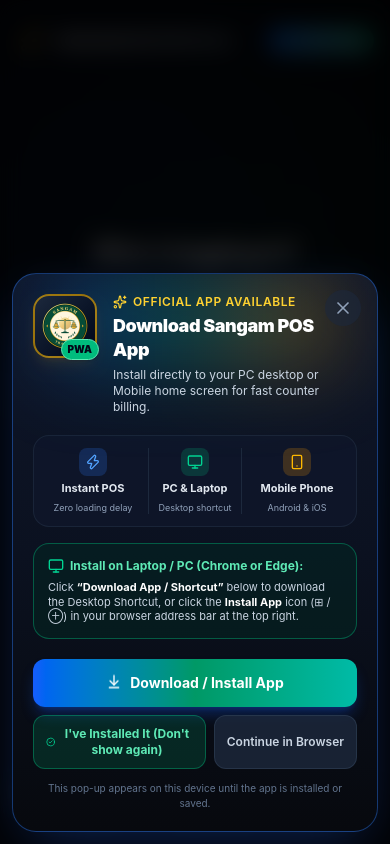
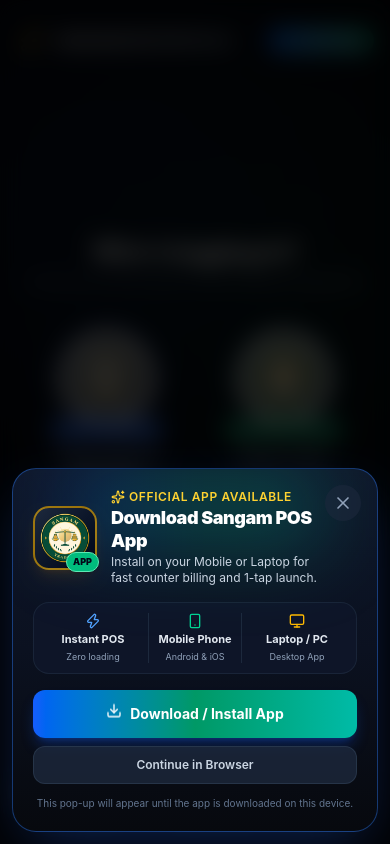
Before and after one commit to duocore0101/SangamTraders, a Next.js app: page / in a window 390 px wide. Built offline with nearby package versions, Linux system fonts and the light colour scheme.

Commit message:
fix(pwa): unified PWA download for mobile and laptop, early prompt capture, and clean manifest

```diff
--- a/src/app/manifest.ts
+++ b/src/app/manifest.ts
@@ -6,6 +6,7 @@ export default function manifest(): MetadataRoute.Manifest {
     short_name: 'Sangam POS',
     description: 'Fast GST Billing, Stock & Ledger Management for Sangam Sales & Automobiles and Sangam Traders',
     start_url: '/',
+    scope: '/',
     id: '/',
     display: 'standalone',
     orientation: 'any',
@@ -16,26 +17,31 @@ export default function manifest(): MetadataRoute.Manifest {
         src: '/icons/icon-96x96.png',
         sizes: '96x96',
         type: 'image/png',
+        purpose: 'any',
       },
       {
         src: '/icons/icon-192x192.png',
         sizes: '192x192',
         type: 'image/png',
+        purpose: 'any',
       },
       {
         src: '/icons/icon-256x256.png',
         sizes: '256x256',
         type: 'image/png',
+        purpose: 'any',
       },
       {
         src: '/icons/icon-384x384.png',
         sizes: '384x384',
         type: 'image/png',
+        purpose: 'any',
       },
       {
         src: '/icons/icon-512x512.png',
         sizes: '512x512',
         type: 'image/png',
+        purpose: 'any',
       },
       {
         src: '/icons/icon-maskable-192x192.png',
--- a/src/components/pwa/PwaInstallPrompt.tsx
+++ b/src/components/pwa/PwaInstallPrompt.tsx
@@ -10,11 +10,8 @@ import {
   X,
   Zap,
   CheckCircle2,
-  Share2,
-  PlusSquare,
-  ArrowDownToLine,
-  ExternalLink,
-  Laptop
+  Info,
+  RefreshCw
 } from 'lucide-react';
 import { toast } from 'sonner';
 
@@ -26,210 +23,148 @@ interface BeforeInstallPromptEvent extends Event {
 export default function PwaInstallPrompt() {
   const [deferredPrompt, setDeferredPrompt] = useState<BeforeInstallPromptEvent | null>(null);
   const [showPrompt, setShowPrompt] = useState(false);
-  const [isIOS, setIsIOS] = useState(false);
-  const [isMacSafari, setIsMacSafari] = useState(false);
-  const [isWindows, setIsWindows] = useState(false);
-  const [isMac, setIsMac] = useState(false);
   const [isStandalone, setIsStandalone] = useState(false);
   const [isInstalling, setIsInstalling] = useState(false);
-  const [downloadedShortcut, setDownloadedShortcut] = useState(false);
+  const [showManualHint, setShowManualHint] = useState(false);
 
   useEffect(() => {
-    // 1. Register Service Worker
-    if (typeof window !== 'undefined' && 'serviceWorker' in navigator) {
-      window.addEventListener('load', () => {
-        navigator.serviceWorker
-          .register('/sw.js')
-          .then((reg) => {
-            console.log('[PWA] Service Worker registered:', reg.scope);
-          })
-          .catch((err) => {
-            console.warn('[PWA] Service Worker registration failed:', err);
-          });
-      });
-    }
-
-    // 2. Check if already installed / running in standalone mode
-    const checkStandalone = () => {
-      const isStandaloneMode =
+    // 1. Check if already running in standalone app mode
+    const checkIsStandalone = () => {
+      const isRunningStandalone =
         window.matchMedia('(display-mode: standalone)').matches ||
         (window.navigator as unknown as { standalone?: boolean }).standalone === true ||
         document.referrer.includes('android-app://');
 
-      const storedInstalled = localStorage.getItem('sangam_pwa_installed') === 'true';
-
-      setIsStandalone(isStandaloneMode || storedInstalled);
-
-      // If already installed or running as installed app, do NOT show popup
-      if (isStandaloneMode || storedInstalled) {
+      if (isRunningStandalone) {
+        setIsStandalone(true);
         setShowPrompt(false);
         return true;
       }
       return false;
     };
 
-    if (checkStandalone()) {
+    if (checkIsStandalone()) {
       return;
     }
 
-    // 3. Platform & Browser detection
-    const userAgent = window.navigator.userAgent.toLowerCase();
-    const isAppleMobile = /iphone|ipad|ipod/.test(userAgent) && !(window as unknown as { MSStream?: boolean }).MSStream;
-    const isAppleMac = /macintosh|mac os x/.test(userAgent);
-    const isSafariBrowser = /safari/.test(userAgent) && !/chrome|crios|crmo|edg|android/.test(userAgent);
-    const isWin = /win|windows/.test(userAgent);
+    // 2. Check early captured prompt from window.__pwaDeferredPrompt
+    const win = window as unknown as {
+      __pwaDeferredPrompt?: BeforeInstallPromptEvent | null;
+    };
 
-    setIsIOS(isAppleMobile);
-    setIsMac(isAppleMac);
-    setIsMacSafari(isAppleMac && isSafariBrowser);
-    setIsWindows(isWin);
+    if (win.__pwaDeferredPrompt) {
+      setDeferredPrompt(win.__pwaDeferredPrompt);
+    }
 
-    // 4. Capture 'beforeinstallprompt' for Chromium browsers (Desktop Chrome/Edge & Android Chrome)
-    const handleBeforeInstallPrompt = (e: Event) => {
+    // 3. Listen to beforeinstallprompt event and custom ready event
+    const handlePromptReady = (e?: Event) => {
+      if (e && 'prompt' in e) {
         e.preventDefault();
         const promptEvent = e as BeforeInstallPromptEvent;
         setDeferredPrompt(promptEvent);
-      // Show prompt immediately when ready if not dismissed in this single tab session
-      const dismissedThisSession = sessionStorage.getItem('sangam_pwa_dismissed_session') === 'true';
-      if (!dismissedThisSession) {
+        win.__pwaDeferredPrompt = promptEvent;
+      } else if (win.__pwaDeferredPrompt) {
+        setDeferredPrompt(win.__pwaDeferredPrompt);
+      }
+
+      const dismissedThisSession = sessionStorage.getItem('sangam_pwa_dismissed') === 'true';
+      if (!dismissedThisSession && !checkIsStandalone()) {
         setShowPrompt(true);
       }
     };
 
-    // 5. Capture 'appinstalled' event when user completes installation
+    window.addEventListener('beforeinstallprompt', handlePromptReady);
+    window.addEventListener('pwa-prompt-ready', handlePromptReady);
+
+    // 4. Listen to appinstalled event
     const handleAppInstalled = () => {
-      console.log('[PWA] App successfully installed on device/PC');
+      console.log('[PWA] App successfully downloaded and installed!');
       localStorage.setItem('sangam_pwa_installed', 'true');
       setIsStandalone(true);
       setShowPrompt(false);
       setDeferredPrompt(null);
+      win.__pwaDeferredPrompt = null;
       toast.success('Sangam POS app installed successfully!');
     };
 
-    window.addEventListener('beforeinstallprompt', handleBeforeInstallPrompt);
     window.addEventListener('appinstalled', handleAppInstalled);
+    window.addEventListener('pwa-app-installed', handleAppInstalled);
 
+    // 5. Allow manual trigger from header button
     const handleManualOpen = () => {
       setShowPrompt(true);
     };
     window.addEventListener('open-pwa-install', handleManualOpen);
 
-    // Listen to display-mode media query change (e.g. if opened inside PWA later)
+    // 6. Standalone display-mode change listener
     const mediaQueryList = window.matchMedia('(display-mode: standalone)');
-    const handleDisplayModeChange = (e: MediaQueryListEvent) => {
+    const handleDisplayChange = (e: MediaQueryListEvent) => {
       if (e.matches) {
-        localStorage.setItem('sangam_pwa_installed', 'true');
         setIsStandalone(true);
         setShowPrompt(false);
       }
     };
-    mediaQueryList.addEventListener('change', handleDisplayModeChange);
+    mediaQueryList.addEventListener('change', handleDisplayChange);
 
-    // Show prompt after brief delay unless dismissed in this session
+    // Show popup after 800ms unless dismissed in this tab session or already in standalone
     const timer = setTimeout(() => {
-      const dismissedThisSession = sessionStorage.getItem('sangam_pwa_dismissed_session') === 'true';
-      if (!checkStandalone() && !dismissedThisSession) {
+      const dismissedThisSession = sessionStorage.getItem('sangam_pwa_dismissed') === 'true';
+      if (!checkIsStandalone() && !dismissedThisSession) {
         setShowPrompt(true);
       }
-    }, 1000);
+    }, 800);
 
     return () => {
-      window.removeEventListener('beforeinstallprompt', handleBeforeInstallPrompt);
+      window.removeEventListener('beforeinstallprompt', handlePromptReady);
+      window.removeEventListener('pwa-prompt-ready', handlePromptReady);
       window.removeEventListener('appinstalled', handleAppInstalled);
+      window.removeEventListener('pwa-app-installed', handleAppInstalled);
       window.removeEventListener('open-pwa-install', handleManualOpen);
-      mediaQueryList.removeEventListener('change', handleDisplayModeChange);
+      mediaQueryList.removeEventListener('change', handleDisplayChange);
       clearTimeout(timer);
     };
   }, []);
 
-  // Trigger downloading a native desktop app shortcut (.webloc for Mac, .url for Windows)
-  const triggerDesktopFileDownload = () => {
-    const origin = window.location.origin;
+  // Primary action: Download / Install App
+  const handleInstallClick = async () => {
+    const win = window as unknown as {
+      __pwaDeferredPrompt?: BeforeInstallPromptEvent | null;
+    };
+    const activePrompt = deferredPrompt || win.__pwaDeferredPrompt;
 
-    if (isMac || isMacSafari) {
-      // macOS Web Bookmark file (.webloc)
-      const xml = `<?xml version="1.0" encoding="UTF-8"?>
-<!DOCTYPE plist PUBLIC "-//Apple//DTD PLIST 1.0//EN" "http://www.apple.com/DTDs/PropertyList-1.0.dtd">
-<plist version="1.0">
-<dict>
-    <key>URL</key>
-    <string>${origin}</string>
-</dict>
-</plist>`;
-      const blob = new Blob([xml], { type: 'application/octet-stream' });
-      const url = URL.createObjectURL(blob);
-      const link = document.createElement('a');
-      link.href = url;
-      link.download = 'Sangam-POS.webloc';
-      document.body.appendChild(link);
-      link.click();
-      document.body.removeChild(link);
-      URL.revokeObjectURL(url);
-      setDownloadedShortcut(true);
-      toast.success('Downloaded Mac Desktop Shortcut (Sangam-POS.webloc)! Double click it on your Mac to launch.');
+    if (activePrompt) {
+      try {
+        setIsInstalling(true);
+        await activePrompt.prompt();
+        const choice = await activePrompt.userChoice;
+        if (choice.outcome === 'accepted') {
+          console.log('[PWA] User accepted install prompt');
+          localStorage.setItem('sangam_pwa_installed', 'true');
+          setShowPrompt(false);
+          setDeferredPrompt(null);
+          win.__pwaDeferredPrompt = null;
+          toast.success('Installing Sangam POS app...');
         } else {
-      // Windows Internet Shortcut file (.url)
-      const ini = `[InternetShortcut]\r\nURL=${origin}\r\nIconIndex=0\r\n`;
-      const blob = new Blob([ini], { type: 'text/plain' });
-      const url = URL.createObjectURL(blob);
-      const link = document.createElement('a');
-      link.href = url;
-      link.download = 'Sangam-POS.url';
-      document.body.appendChild(link);
-      link.click();
-      document.body.removeChild(link);
-      URL.revokeObjectURL(url);
-      setDownloadedShortcut(true);
-      toast.success('Downloaded Windows Desktop Shortcut (Sangam-POS.url)! Move it to your desktop to launch.');
+          console.log('[PWA] User dismissed install prompt');
+        }
+      } catch (err) {
+        console.error('[PWA] Install error:', err);
+        setShowManualHint(true);
+      } finally {
+        setIsInstalling(false);
+      }
+    } else {
+      // If prompt is not directly callable (e.g. browser requires menu or still registering)
+      setShowManualHint(true);
     }
   };
 
-  const handleInstallClick = async () => {
-    if (deferredPrompt) {
-      // Native browser install prompt supported (Chrome, Edge, Android)
-      try {
-        setIsInstalling(true);
-        await deferredPrompt.prompt();
-        const choice = await deferredPrompt.userChoice;
-        if (choice.outcome === 'accepted') {
-          console.log('[PWA] User accepted the install prompt');
-          localStorage.setItem('sangam_pwa_installed', 'true');
-          setShowPrompt(false);
-          setDeferredPrompt(null);
-          toast.success('Installing Sangam POS app...');
-        } else {
-          console.log('[PWA] User dismissed the install prompt');
-        }
-      } catch (err) {
-        console.error('[PWA] Install prompt error:', err);
-      } finally {
-        setIsInstalling(false);
-      }
-    } else if (isMacSafari) {
-      // Mac Safari: Trigger instant desktop shortcut file download
-      triggerDesktopFileDownload();
-    } else if (isIOS) {
-      // iOS Safari guide
-      toast.info('Tap the Share icon at the bottom of Safari, then choose "Add to Home Screen".');
-    } else {
-      // Desktop without deferredPrompt yet: download desktop file shortcut
-      triggerDesktopFileDownload();
-    }
-  };
-
-  const handleMarkInstalled = () => {
-    localStorage.setItem('sangam_pwa_installed', 'true');
-    setIsStandalone(true);
-    setShowPrompt(false);
-    toast.success('Saved! This popup will no longer appear on this device.');
-  };
-
   const handleDismissForSession = () => {
-    sessionStorage.setItem('sangam_pwa_dismissed_session', 'true');
+    sessionStorage.setItem('sangam_pwa_dismissed', 'true');
     setShowPrompt(false);
   };
 
-  // If already running standalone or installed, never render
+  // If already running standalone or hidden, do not render
   if (isStandalone || !showPrompt) {
     return null;
   }
@@ -237,167 +172,112 @@ export default function PwaInstallPrompt() {
   return (
     <div className="fixed inset-0 z-50 flex items-end sm:items-center justify-center p-3 sm:p-4 bg-black/80 backdrop-blur-md animate-in fade-in duration-300">
       <div
-        className="relative w-full max-w-lg bg-gradient-to-b from-[#0f172a] via-[#0b1120] to-[#07090e] border border-blue-500/40 rounded-3xl p-5 sm:p-7 shadow-[0_20px_60px_-15px_rgba(37,99,235,0.35)] text-white overflow-hidden"
+        className="relative w-full max-w-md bg-gradient-to-b from-[#0f172a] via-[#0b1120] to-[#07090e] border border-blue-500/40 rounded-3xl p-5 sm:p-6 shadow-[0_20px_60px_-15px_rgba(37,99,235,0.35)] text-white overflow-hidden"
         role="dialog"
         aria-modal="true"
       >
         {/* Ambient Top Glow */}
-        <div className="absolute top-0 left-1/2 -translate-x-1/2 w-72 h-24 bg-gradient-to-r from-blue-600/30 via-emerald-500/30 to-amber-500/30 blur-2xl pointer-events-none" />
+        <div className="absolute top-0 left-1/2 -translate-x-1/2 w-64 h-20 bg-gradient-to-r from-blue-600/30 via-emerald-500/30 to-teal-500/30 blur-2xl pointer-events-none" />
 
         {/* Close button for current session */}
         <button
           onClick={handleDismissForSession}
           className="absolute top-4 right-4 p-2 text-slate-400 hover:text-white rounded-full bg-slate-800/60 hover:bg-slate-700/80 transition-colors z-20 cursor-pointer"
-          title="Continue in browser (remind next time)"
+          title="Close (will show again next time until downloaded)"
         >
           <X className="w-5 h-5" />
         </button>
 
-        {/* Header with App Logo and Badges */}
-        <div className="flex items-start gap-4 z-10 relative">
-          <div className="relative w-16 h-16 sm:w-20 sm:h-20 rounded-2xl bg-gradient-to-br from-slate-800 to-slate-950 p-1.5 border-2 border-amber-400/60 shadow-lg shadow-amber-500/10 shrink-0 flex items-center justify-center">
+        {/* App Logo & Title */}
+        <div className="flex items-center gap-3.5 z-10 relative">
+          <div className="relative w-16 h-16 rounded-2xl bg-gradient-to-br from-slate-800 to-slate-950 p-1 border-2 border-amber-400/60 shadow-lg shadow-amber-500/10 shrink-0 flex items-center justify-center">
             <Image
               src="/icons/icon-192x192.png"
               alt="Sangam App Logo"
-              width={80}
-              height={80}
+              width={72}
+              height={72}
               className="w-full h-full object-contain rounded-xl"
+              priority
             />
-            <div className="absolute -bottom-1 -right-1 bg-emerald-500 text-[10px] text-slate-950 font-black px-1.5 py-0.5 rounded-full border border-emerald-300 shadow">
-              PWA
+            <div className="absolute -bottom-1 -right-1 bg-emerald-500 text-[9px] text-slate-950 font-black px-1.5 py-0.5 rounded-full border border-emerald-300 shadow">
+              APP
             </div>
           </div>
 
-          <div className="space-y-1 pr-6">
-            <div className="flex items-center gap-1.5 text-amber-300 text-xs font-semibold uppercase tracking-wider">
+          <div className="space-y-0.5 pr-6">
+            <div className="flex items-center gap-1 text-amber-300 text-xs font-semibold uppercase tracking-wider">
               <Sparkles className="w-3.5 h-3.5" />
               <span>Official App Available</span>
             </div>
-            <h3 className="text-lg sm:text-xl font-black text-white tracking-tight leading-snug">
+            <h3 className="text-lg font-black text-white tracking-tight leading-tight">
               Download Sangam POS App
             </h3>
-            <p className="text-xs sm:text-sm text-slate-300">
-              Install directly to your PC desktop or Mobile home screen for fast counter billing.
+            <p className="text-xs text-slate-300">
+              Install on your Mobile or Laptop for fast counter billing and 1-tap launch.
             </p>
           </div>
         </div>
 
-        {/* Feature Highlights Grid */}
-        <div className="mt-5 grid grid-cols-3 gap-2 py-3 px-3 rounded-2xl bg-slate-900/80 border border-slate-800/80 text-center">
-          <div className="flex flex-col items-center gap-1">
-            <div className="w-7 h-7 rounded-lg bg-blue-500/20 text-blue-400 flex items-center justify-center">
-              <Zap className="w-4 h-4" />
-            </div>
+        {/* Features Row */}
+        <div className="mt-4 grid grid-cols-3 gap-2 py-2.5 px-3 rounded-2xl bg-slate-900/80 border border-slate-800/80 text-center">
+          <div className="flex flex-col items-center gap-0.5">
+            <Zap className="w-4 h-4 text-blue-400" />
             <span className="text-[11px] font-bold text-slate-200">Instant POS</span>
-            <span className="text-[9px] text-slate-400">Zero loading delay</span>
+            <span className="text-[9px] text-slate-400">Zero loading</span>
           </div>
 
-          <div className="flex flex-col items-center gap-1 border-x border-slate-800">
-            <div className="w-7 h-7 rounded-lg bg-emerald-500/20 text-emerald-400 flex items-center justify-center">
-              <Monitor className="w-4 h-4" />
-            </div>
-            <span className="text-[11px] font-bold text-slate-200">PC & Laptop</span>
-            <span className="text-[9px] text-slate-400">Desktop shortcut</span>
-          </div>
-
-          <div className="flex flex-col items-center gap-1">
-            <div className="w-7 h-7 rounded-lg bg-amber-500/20 text-amber-400 flex items-center justify-center">
-              <Smartphone className="w-4 h-4" />
-            </div>
+          <div className="flex flex-col items-center gap-0.5 border-x border-slate-800">
+            <Smartphone className="w-4 h-4 text-emerald-400" />
             <span className="text-[11px] font-bold text-slate-200">Mobile Phone</span>
             <span className="text-[9px] text-slate-400">Android & iOS</span>
           </div>
+
+          <div className="flex flex-col items-center gap-0.5">
+            <Monitor className="w-4 h-4 text-amber-400" />
+            <span className="text-[11px] font-bold text-slate-200">Laptop / PC</span>
+            <span className="text-[9px] text-slate-400">Desktop App</span>
+          </div>
         </div>
 
-        {/* Mac Safari Specific Instructions */}
-        {isMacSafari && (
-          <div className="mt-4 p-3.5 rounded-2xl bg-blue-950/40 border border-blue-500/40 text-xs text-slate-200 space-y-2 animate-in fade-in duration-200">
+        {/* Browser installation hint if prompt is triggered manually */}
+        {showManualHint && (
+          <div className="mt-3.5 p-3 rounded-xl bg-blue-950/40 border border-blue-500/40 text-xs text-slate-200 space-y-1.5 animate-in fade-in duration-200">
             <div className="font-bold text-blue-300 flex items-center gap-1.5">
-              <Laptop className="w-4 h-4 text-blue-400" />
-              How to Install as App on Mac Safari:
+              <Info className="w-4 h-4 text-blue-400 shrink-0" />
+              <span>How to Install on this browser:</span>
             </div>
-            <ol className="list-decimal list-inside space-y-1 text-slate-300 text-[11px]">
-              <li>In Safari top menu: Click <strong className="text-white">File</strong> $\rightarrow$ <strong className="text-white">&ldquo;Add to Dock...&rdquo;</strong></li>
-              <li>Or click the <strong className="text-white">Share</strong> button <Share2 className="w-3 h-3 inline text-blue-400" /> in Safari toolbar $\rightarrow$ <strong className="text-white">&ldquo;Add to Dock&rdquo;</strong></li>
-              <li>Click <strong className="text-white">&ldquo;Add&rdquo;</strong> — Sangam POS is now an app in your Mac Dock!</li>
-            </ol>
-          </div>
-        )}
-
-        {/* iOS Specific Instructions */}
-        {isIOS && (
-          <div className="mt-4 p-3.5 rounded-2xl bg-blue-950/40 border border-blue-500/40 text-xs text-slate-200 space-y-2 animate-in fade-in duration-200">
-            <div className="font-bold text-blue-300 flex items-center gap-1.5">
-              <Share2 className="w-4 h-4 text-blue-400" />
-              How to Install on iPhone / iPad:
-            </div>
-            <ol className="list-decimal list-inside space-y-1 text-slate-300 text-[11px]">
-              <li>Tap the <strong className="text-white">Share</strong> button <Share2 className="w-3 h-3 inline text-blue-400" /> in Safari&apos;s bottom bar.</li>
-              <li>Scroll down and tap <strong className="text-white">&ldquo;Add to Home Screen&rdquo;</strong> <PlusSquare className="w-3 h-3 inline text-emerald-400" />.</li>
-              <li>Tap <strong className="text-white">&ldquo;Add&rdquo;</strong> in the top right.</li>
-            </ol>
-          </div>
-        )}
-
-        {/* Chrome / Edge on PC/Laptop instructions if native prompt is ready or in address bar */}
-        {!isMacSafari && !isIOS && !deferredPrompt && (
-          <div className="mt-4 p-3.5 rounded-2xl bg-emerald-950/40 border border-emerald-500/40 text-xs text-slate-200 space-y-1.5 animate-in fade-in duration-200">
-            <div className="font-bold text-emerald-300 flex items-center gap-1.5">
-              <Monitor className="w-4 h-4 text-emerald-400" />
-              Install on Laptop / PC (Chrome or Edge):
-            </div>
-            <p className="text-[11px] text-slate-300">
-              Click <strong className="text-white">&ldquo;Download App / Shortcut&rdquo;</strong> below to download the Desktop Shortcut, or click the <strong className="text-white">Install App</strong> icon (⊞ / ⊕) in your browser address bar at the top right.
+            <p className="text-[11px] text-slate-300 leading-relaxed">
+              Open your browser menu (<strong>⋮</strong> at top-right or <strong>Share</strong> button) and tap <strong className="text-emerald-400">&ldquo;Install app&rdquo;</strong> or <strong className="text-emerald-400">&ldquo;Add to Home screen&rdquo;</strong>.
             </p>
           </div>
         )}
 
         {/* Action Buttons */}
-        <div className="mt-5 flex flex-col gap-2 z-10 relative">
+        <div className="mt-4 flex flex-col gap-2 z-10 relative">
           <button
             onClick={handleInstallClick}
             disabled={isInstalling}
             className="w-full flex items-center justify-center gap-2 py-3.5 px-4 rounded-xl bg-gradient-to-r from-blue-600 via-emerald-600 to-teal-500 hover:from-blue-500 hover:to-emerald-500 text-white font-bold text-sm shadow-lg shadow-blue-600/30 transition-all transform active:scale-95 disabled:opacity-50 cursor-pointer"
           >
             {isInstalling ? (
-              <div className="w-4 h-4 border-2 border-white border-t-transparent rounded-full animate-spin" />
+              <RefreshCw className="w-4 h-4 animate-spin" />
             ) : (
-              <ArrowDownToLine className="w-4 h-4 animate-bounce" />
+              <Download className="w-4 h-4 animate-bounce" />
             )}
-            <span>
-              {deferredPrompt
-                ? 'Install App Now'
-                : isMacSafari || isMac
-                ? 'Download Mac Desktop Shortcut (.webloc)'
-                : isWindows
-                ? 'Download Windows Desktop Shortcut (.url)'
-                : 'Download / Install App'}
-            </span>
-          </button>
-
-          <div className="flex gap-2">
-            {/* If user downloaded or installed, they can click "I've Installed It" to permanently dismiss */}
-            <button
-              onClick={handleMarkInstalled}
-              className="flex-1 py-2.5 px-3 rounded-xl bg-emerald-600/20 hover:bg-emerald-600/30 text-emerald-300 border border-emerald-500/40 text-xs font-bold flex items-center justify-center gap-1.5 transition-colors cursor-pointer"
-              title="Save installation on this laptop so this popup never appears again"
-            >
-              <CheckCircle2 className="w-3.5 h-3.5 text-emerald-400" />
-              <span>I&apos;ve Installed It (Don&apos;t show again)</span>
+            <span>{isInstalling ? 'Preparing Download...' : 'Download / Install App'}</span>
           </button>
 
           <button
             onClick={handleDismissForSession}
-              className="py-2.5 px-3 rounded-xl bg-slate-800/80 hover:bg-slate-750 text-slate-300 hover:text-white font-semibold text-xs border border-slate-700/60 transition-colors text-center cursor-pointer"
+            className="w-full py-2.5 px-3 rounded-xl bg-slate-800/80 hover:bg-slate-750 text-slate-300 hover:text-white font-semibold text-xs border border-slate-700/60 transition-colors text-center cursor-pointer"
           >
             Continue in Browser
           </button>
         </div>
-        </div>
 
         {/* Footer Note */}
         <div className="mt-3 text-center text-[10px] text-slate-500">
-          This pop-up appears on this device until the app is installed or saved.
+          This pop-up will appear until the app is downloaded on this device.
         </div>
       </div>
     </div>
```
Also changed, not shown: public/sw.js (+24 -38 lines), src/app/layout.tsx (+35 -1 lines), public/manifest.json. Lines whose indentation alone changed are shown as unchanged.
